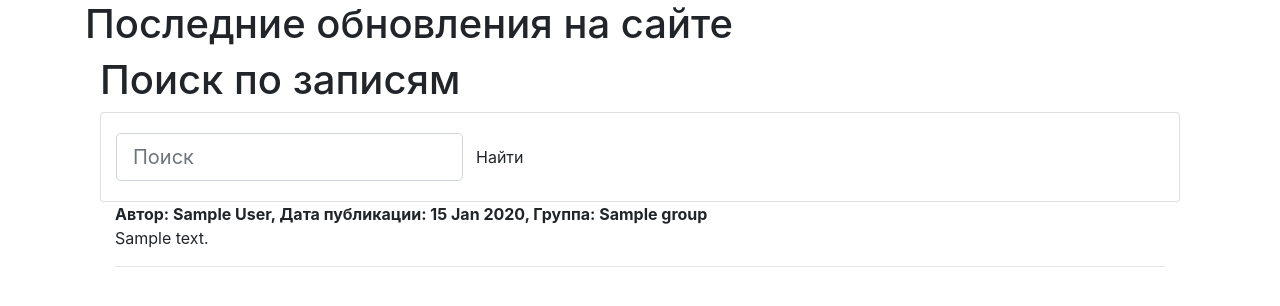
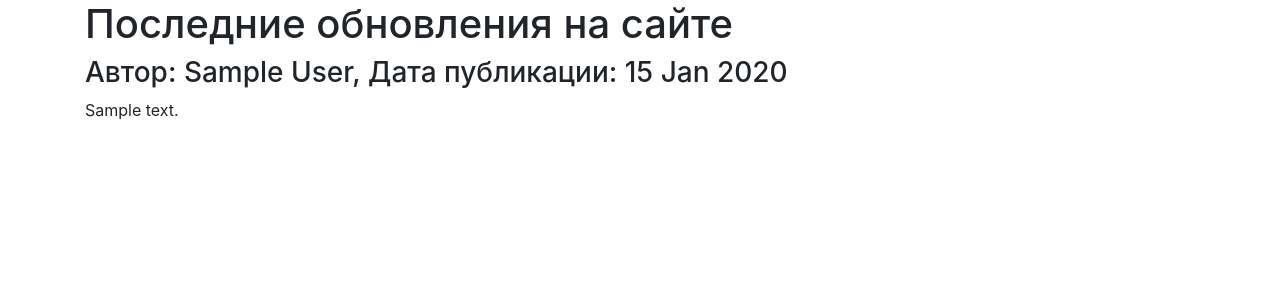
Before and after one commit to Alex1995markson/hw02_community, a Django app: page / in a window 1280 px wide. Shown: the top 306 px of the page. Run offline with Django 3.2, Linux system fonts and the light colour scheme; tables that the repository leaves empty hold one stand-in row (values such as "Sample post"); some libraries are stand-ins or nearby versions.

Commit message:
Change templates

```diff
--- a/yatube/posts/templates/index.html
+++ b/yatube/posts/templates/index.html
@@ -2,37 +2,13 @@
 {% block title %}Последние обновления на сайте{% endblock %}
 {% block header %}Последние обновления на сайте{% endblock %}
 {% block content %}
-  <body>
-  <div class="container">
-    <h1>Поиск по записям</h1>
 
-    <div class="card">
-      <div class="card-body">
-
-        <form class="form-inline" action="/">
-          <div class="form-row">
-          <input name="q" class="form-control form-control-lg" type="search"
-            placeholder="Поиск" {% if keyword %}value="{{ keyword }}"{% endif %}>
-          <button class="btn" type="submit">Найти</button>
-          </div>
-        </form>
-        </div>
-      </div>
-
-    <div class="container">
-    {% for post in posts %}
-    <strong>
-        Автор: {{ post.author.get_full_name }},
-        Дата публикации: {{ post.pub_date|date:"d M Y" }},
-        Группа: {{ post.group.title }}
-    </strong>
+  {% for post in posts %}
+    <h3>
+      Автор: {{ post.author.get_full_name }}, Дата публикации: {{ post.pub_date|date:"d M Y" }}
+    </h3>
     <p>{{ post.text|linebreaksbr }}</p>
-    <hr>
-    {% endfor %}
-    </div>
-
-  </div>
-  </body>
-</html>
+    {% if not forloop.last %}<hr>{% endif %}
+  {% endfor %}
 
 {% endblock %}
```
Also changed, not shown: yatube/posts/templates/group.html (+2 -7 lines).
